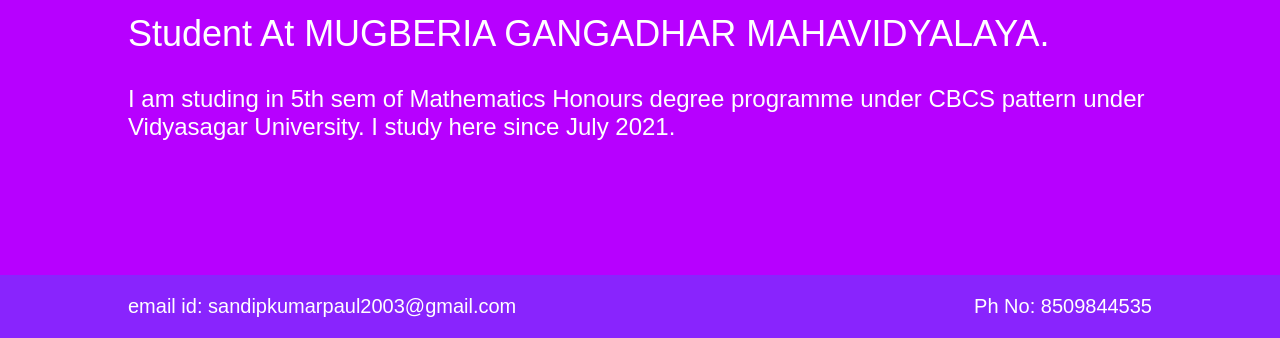
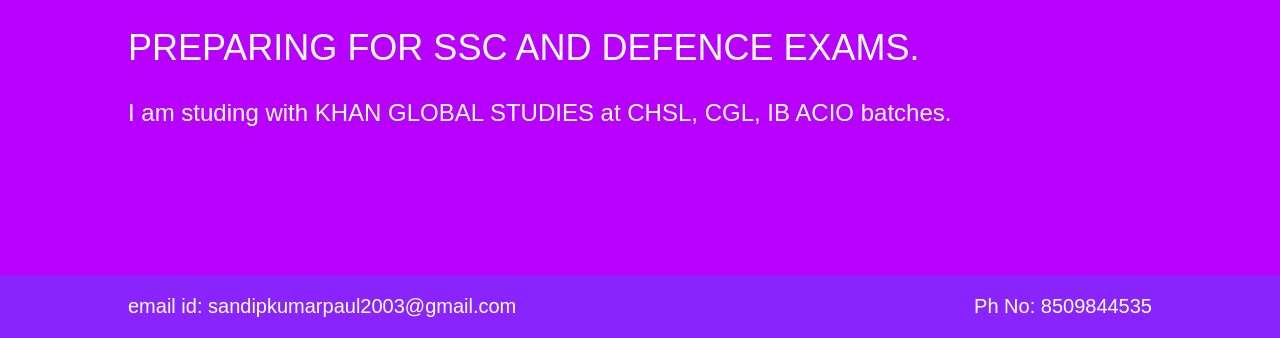
Before and after one commit to kumarpaul2003sandip/kumarpaul2003sandip.github.io, a plain HTML site: page cv.html in a window 1280 px wide. Shown: the part 462-800 px from the top of the page. Drawn offline with Linux system fonts and the light colour scheme.

Commit message:
Update cv.html

```diff
--- a/cv.html
+++ b/cv.html
@@ -28,11 +28,11 @@
 
     <main>
         <div class="Container">
-                <img src="https://scontent.fccu3-1.fna.fbcdn.net/v/t39.30808-6/339157822_612761310866715_2419859580106822235_n.jpg?_nc_cat=101&ccb=1-7&_nc_sid=5f2048&_nc_ohc=Axc3mrh6IYwAX9ZPVPF&_nc_ht=scontent.fccu3-1.fna&oh=00_AfBrN86jB5cHV-UCumwbmKDpE1d-zgcnW7a4phI1w5hfsg&oe=653D1CAD" alt="My facebook dp" height="200px" width="200px">
+                <img src="https://pbs.twimg.com/profile_images/1344214305290428416/uVCjy42y.jpg" alt="My twitter dp" height="200px" width="200px">
             <h1>SANDIP KUMAR PAUL</h1>
-             <h3>Student At MUGBERIA GANGADHAR MAHAVIDYALAYA.</h3>
+             <h3> PREPARING FOR SSC AND DEFENCE EXAMS.</h3>
             <p>
-                I am studing in 5th sem of Mathematics Honours degree programme under CBCS pattern under Vidyasagar University. I study here since July 2021.
+                I am studing with KHAN GLOBAL STUDIES at CHSL, CGL, IB ACIO batches.
             </p>
         </div>
     </main>
```
